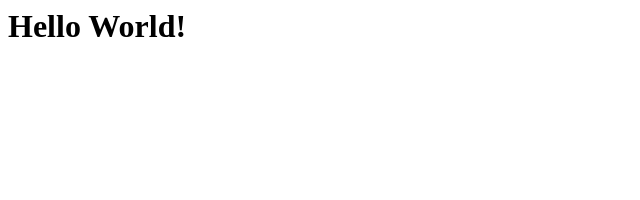
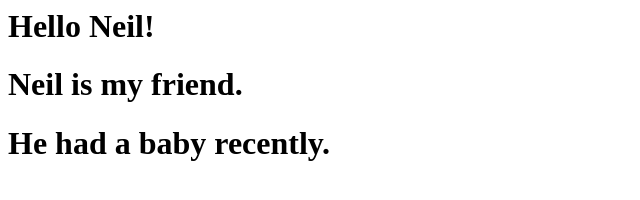
Before and after one commit to neil-and-jared/website, a plain HTML site: page index.html in a window 1280 px wide. Shown: the whole page, without its empty margins (0-640 px from the left). Drawn offline with Linux system fonts and the light colour scheme.

Commit message:
Update index.html

```diff
--- a/index.html
+++ b/index.html
@@ -1 +1,3 @@
-<h1>Hello World!</h1>
+<h1>Hello Neil!</h1>
+<h1>Neil is my friend.</h1>
+<h1>He had a baby recently.</h1>
```
